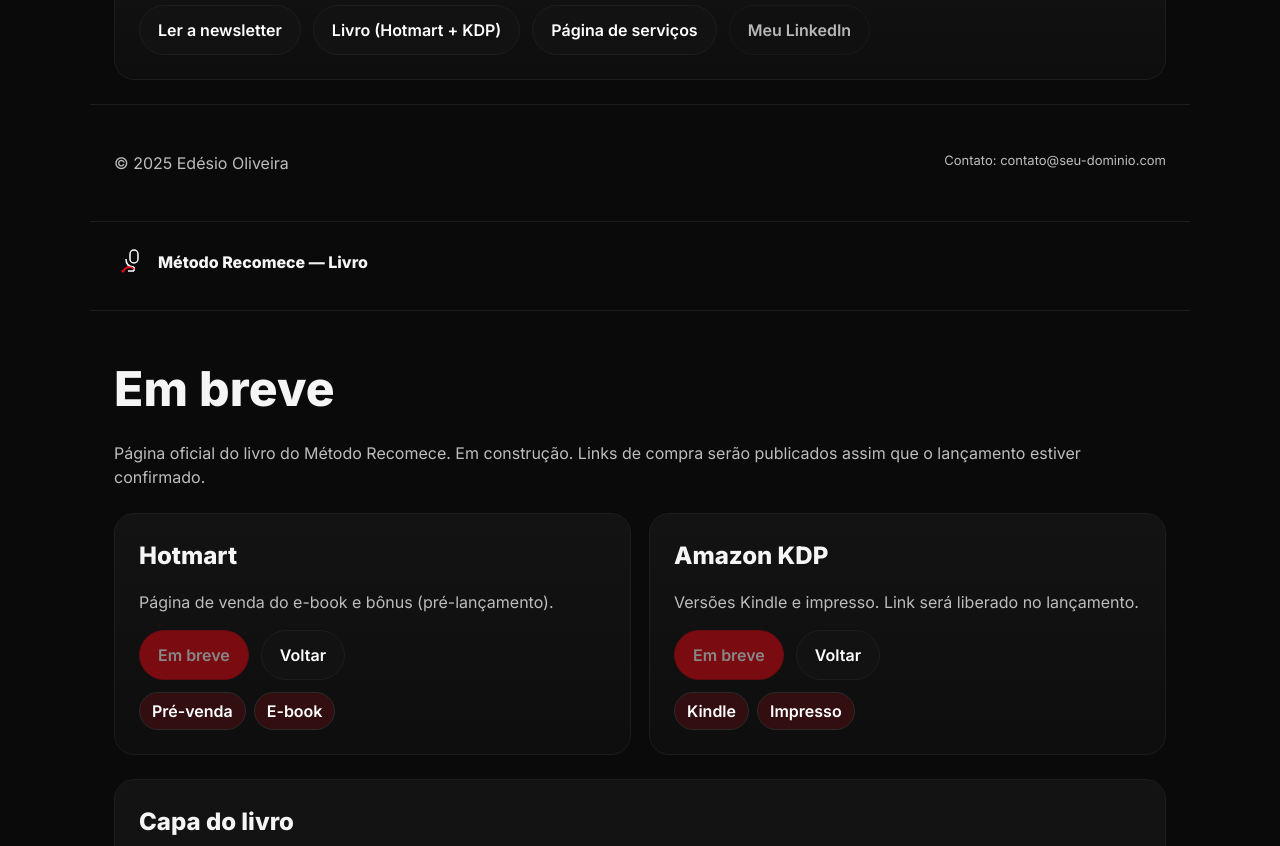
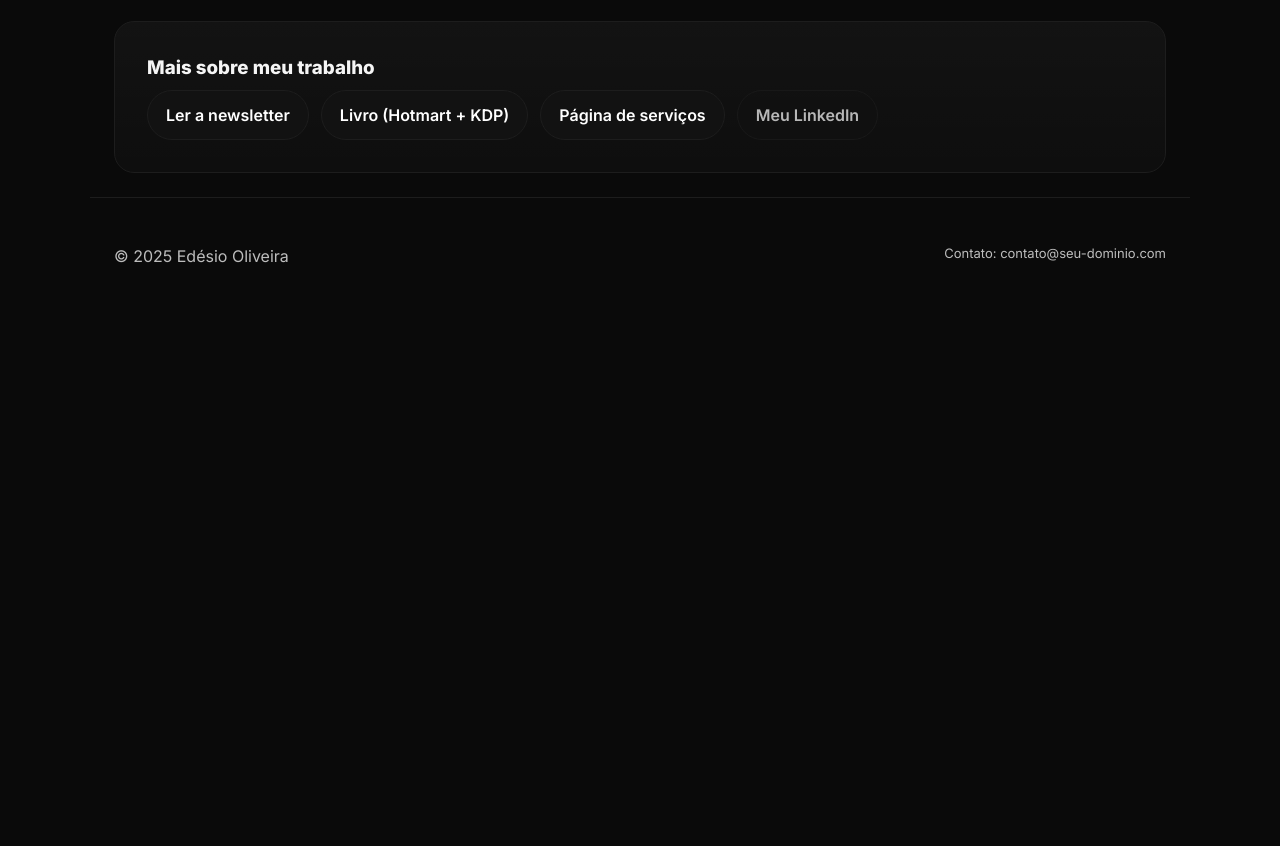
Before and after one commit to edesiojr-recomece/metodorecomece, a plain HTML site: page index.html in a window 1280 px wide. Shown: the part 746-1592 px from the top of the page. After the commit the page ends 1060 px from the top, so only its background shows below. Drawn offline with Linux system fonts and the light colour scheme.

Commit message:
Update index.html

```diff
--- a/index.html
+++ b/index.html
@@ -128,100 +128,3 @@
   </script>
 </body>
 </html>
-
-
-<!-- ===== book.html ===== -->
-<!doctype html>
-<html lang="pt-br">
-<head>
-  <meta charset="utf-8" />
-  <meta name="viewport" content="width=device-width, initial-scale=1" />
-  <title>Livro | Método Recomece</title>
-  <meta name="description" content="Página do livro do Método Recomece. Pré-lançamento: links em breve (Hotmart + Amazon KDP)." />
-  <meta name="robots" content="noindex,follow" />
-  <meta name="theme-color" content="#000000" />
-  <link href="https://fonts.googleapis.com/css2?family=Inter:wght@300;400;600;800&display=swap" rel="stylesheet">
-  <style>
-    :root{--bg:#0a0a0a;--txt:#f5f5f5;--muted:#bdbdbd;--brand:#e50914;--line:#1d1d1d;--card:#111}
-    *{box-sizing:border-box}html,body{margin:0;height:100%}
-    body{font-family:Inter,system-ui,-apple-system,Segoe UI,Roboto,Arial,sans-serif;background:var(--bg);color:var(--txt)}
-    a{color:inherit;text-decoration:none}
-    .container{max-width:1100px;margin:0 auto;padding:24px}
-    header,footer{border-bottom:1px solid var(--line)}
-    .brand{display:flex;align-items:center;gap:12px}
-    .logo{width:32px;height:32px}
-    .title{font-weight:800;font-size:clamp(28px,6vw,48px);margin:18px 0 8px}
-    .muted{color:var(--muted)}
-    .grid{display:grid;gap:18px;margin-top:24px}
-    @media(min-width:900px){.grid{grid-template-columns:1fr 1fr}}
-    .card{background:linear-gradient(180deg,rgba(255,255,255,.04),rgba(255,255,255,.02));border:1px solid var(--line);border-radius:20px;padding:24px}
-    .cover{aspect-ratio:3/4;border:1px dashed #2a2a2a;border-radius:16px;display:grid;place-items:center;color:#888}
-    .btn{display:inline-flex;align-items:center;gap:10px;padding:12px 18px;border-radius:999px;border:1px solid var(--line);background:#121212;color:#fff;font-weight:600}
-    .btn.primary{background:var(--brand);border-color:#b70710}
-    .btn[aria-disabled="true"]{opacity:.5;pointer-events:none}
-    .tags{display:flex;gap:8px;flex-wrap:wrap;margin-top:12px}
-    .pill{background:rgba(229,9,20,.16);border:1px solid #2a2a2a;color:#fff;padding:6px 12px;border-radius:999px;font-weight:600}
-    .row{display:flex;gap:12px;flex-wrap:wrap;margin-top:14px}
-    footer{border-top:1px solid var(--line);color:var(--muted)}
-  </style>
-</head>
-<body>
-  <header class="container">
-    <div class="brand">
-      <svg class="logo" viewBox="0 0 64 64" fill="none" xmlns="http://www.w3.org/2000/svg" aria-hidden="true">
-        <path d="M40 8a8 8 0 0 1 8 8v10a8 8 0 0 1-16 0V16a8 8 0 0 1 8-8Z" stroke="#fff" stroke-width="3"/>
-        <path d="M24 26c0 10 6 16 16 16" stroke="#fff" stroke-width="3"/>
-        <path d="M40 42v8" stroke="#fff" stroke-width="3"/>
-        <path d="M40 50H28" stroke="#fff" stroke-width="3"/>
-        <path d="M18 50c6-8 14-10 22-4" stroke="#e50914" stroke-width="3"/>
-        <circle cx="18" cy="50" r="3" fill="#e50914"/>
-      </svg>
-      <strong>Método Recomece — Livro</strong>
-    </div>
-  </header>
-
-  <main class="container">
-    <h1 class="title">Em breve</h1>
-    <p class="muted">Página oficial do livro do Método Recomece. Em construção. Links de compra serão publicados assim que o lançamento estiver confirmado.</p>
-
-    <section class="grid" aria-label="Pré-lançamento">
-      <article class="card">
-        <h2 style="margin:0 0 8px 0">Hotmart</h2>
-        <p class="muted">Página de venda do e-book e bônus (pré-lançamento).</p>
-        <div class="row">
-          <a class="btn primary" href="#" aria-disabled="true">Em breve</a>
-          <a class="btn" href="/" >Voltar</a>
-        </div>
-        <div class="tags">
-          <span class="pill">Pré-venda</span>
-          <span class="pill">E-book</span>
-        </div>
-      </article>
-
-      <article class="card">
-        <h2 style="margin:0 0 8px 0">Amazon KDP</h2>
-        <p class="muted">Versões Kindle e impresso. Link será liberado no lançamento.</p>
-        <div class="row">
-          <a class="btn primary" href="#" aria-disabled="true">Em breve</a>
-          <a class="btn" href="/" >Voltar</a>
-        </div>
-        <div class="tags">
-          <span class="pill">Kindle</span>
-          <span class="pill">Impresso</span>
-        </div>
-      </article>
-    </section>
-
-    <section class="card" style="margin-top:24px" aria-label="Capa">
-      <h2 style="margin:0 0 8px 0">Capa do livro</h2>
-      <div class="cover">Capa — em breve</div>
-    </section>
-  </main>
-
-  <footer class="container" style="margin-top:36px">
-    <p class="muted">© <span id="y2"></span> Edésio Oliveira</p>
-  </footer>
-
-  <script>document.getElementById('y2').textContent=new Date().getFullYear()</script>
-</body>
-</html>
```
